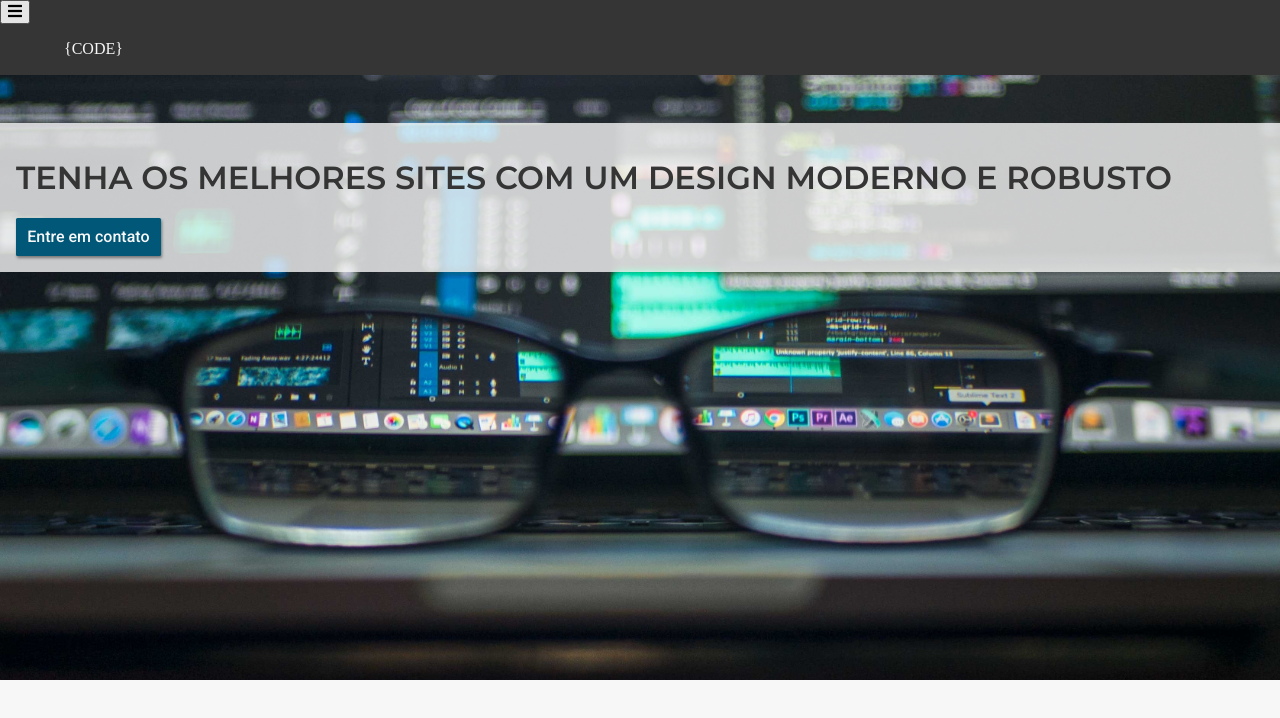
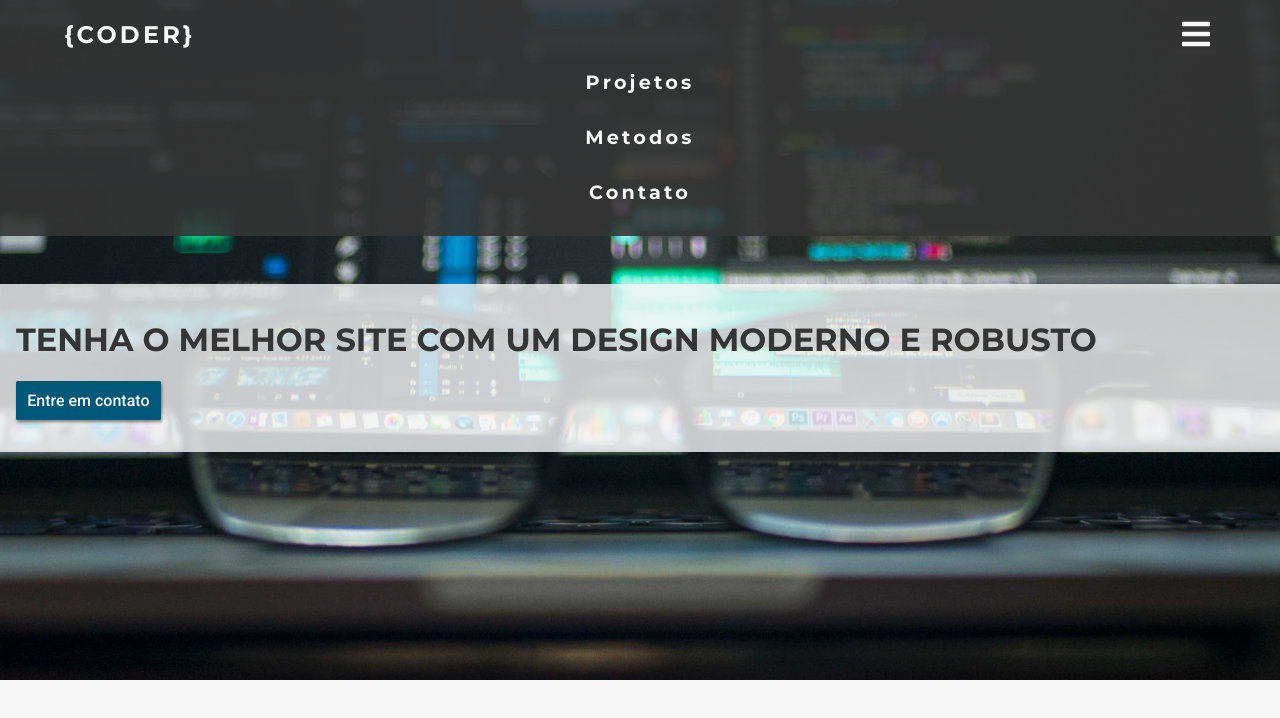
Before and after one commit to EsioFreitas/portfolio-2.0, a plain HTML site: page index.html in a window 1280 px wide. Drawn offline with Linux system fonts and the light colour scheme.

Commit message:
Add navbar

```diff
--- a/assets/css/index.css
+++ b/assets/css/index.css
@@ -1,13 +1,13 @@
-.header{
+.header {
     background-image: url('/assets/images/header.jpg');
     background-size: cover;
     background-position: bottom left;
     height: 85vh;
 }
 
-.header__navbar{
+.header__navbar {
     position: relative;
-    background-color: #353535;
+    transition: max-height .5s ease-in;
 }
 
 .header__navbar ul {
@@ -16,25 +16,53 @@
     list-style: none;
 }
 
+.header__text{
+    font-size: 1.5rem;
+    letter-spacing: .5rem;
+}
+
+.header__text, .header__nav a{
+    text-decoration: none;
+    letter-spacing: .2rem;
+    color: #f7f7f7;
+    display: block;
+    font-family: 'Montserrat', sans-serif;
+    font-weight: 700;
+}
+
 .header__nav a{
-    text-decoration: none;
-    color: #f7f7f7;
+    transition: 0.8s ease;
     padding: 1rem 0;
-    display: block;
     width: 100%;
-    transition: 0.8s ease;
-    transition: max-height 1s;
+    text-align: center;
+    font-size: 1.2rem;
+}
 
+.header__nav a:hover, .header__nav a:active {
+    color: #005778;
+}
+
+.header__nav-container {
+    background-color: rgb(53, 53, 53, .9);
+    padding: 1rem 0;
 }
 
 .header__content {
     background-color: rgba(247, 247, 247, 0.8);
     width: 50%;
     padding: 1rem;
+    padding-bottom: 2rem;
     width: 100%;
-    margin: 3rem 0;
+    margin-top: 3rem;
 }
 
-.header__content h1{
+.header__content h1 {
     text-transform: uppercase;
 }
+
+.header__btn {
+    border: none;
+    color: #f7f7f7;
+    background-color: rgb(53, 53, 53, .7);
+    font-size: 2rem;
+}
--- a/assets/css/main.css
+++ b/assets/css/main.css
@@ -1,7 +1,8 @@
 html, body {
     box-sizing: border-box;
     background-color: #f7f7f7;
-    overflow: hidden;
+    overflow-x: hidden;
+    line-height: 1.2;
 }
 
 p, .btn{
@@ -29,10 +30,21 @@ h1, h2, h3, p {
 
 .btn__primary{
     background-color: #005778;
+    transition: background-color .8s ease;
     color: #f7f7f7;
+}
+
+.btn__primary:hover{
+    background-color: #004763;
 }
 
 .container{
     width: 90%;
     margin: 0 auto;
 }
+
+.flex-row{
+    display: flex;
+    justify-content: space-between;
+    align-items: center;
+}
--- /dev/null
+++ b/assets/js/main.js
@@ -0,0 +1,8 @@
+(function(){
+
+    var menu = new Menu({
+        container: '.header__navbar',
+        toggleBtn: '.header__btn',
+        widthEnable: 1024
+    })
+})()
--- a/index.html
+++ b/index.html
@@ -8,29 +8,36 @@
     <link rel="stylesheet" href="https://use.fontawesome.com/releases/v5.2.0/css/all.css"
         integrity="sha384-hWVjflwFxL6sNzntih27bfxkr27PmbbK/iSvJ+a4+0owXq79v+lsFkW54bOGbiDQ" crossorigin="anonymous">
 
-    <link href="https://fonts.googleapis.com/css?family=Montserrat:400,500,600|Roboto:400,500" rel="stylesheet">
+    <link href="https://fonts.googleapis.com/css?family=Montserrat:400,500,600,700|Roboto:400,500" rel="stylesheet">
     <link rel="stylesheet" href="/assets/css/main.css">
     <link rel="stylesheet" href="/assets/css/normalize.css">
     <link rel="stylesheet" href="/assets/css/index.css">
-    <title>{CODE}</title>
+    <title>{CODER}</title>
 </head>
 
 <body>
     <header class="header">
-        <nav class="header__navbar">
-             <button class="main-header__btn"> <i class="fas fa-bars"></i> <span class="sr-only">Menu</span></button>
-            <ul>
-                <li class="header__nav container"><a href="#">{CODE}</a></li>
-                <!--  <li class="header__nav"><a href="#">Projetos</a></li>
+        <div class="header__nav-container">
+            <div class="flex-row container">
+                <a href="#" class="header__text">{CODER}</a>
+                <button class="header__btn"> <i class="fas fa-bars"></i> <span class="sr-only">Menu</span></button>
+            </div>
+
+            <nav class="header__navbar">
+                <ul>
+                    <li class="header__nav"><a href="#">Projetos</a></li>
                     <li class="header__nav"><a href="#">Metodos</a></li>
-                    <li class="header__nav"><a href="#">Contato</a></li> -->
-            </ul>
-        </nav>
+                    <li class="header__nav"><a href="#">Contato</a></li>
+                </ul>
+            </nav>
+        </div>
         <div class="header__content">
-            <h1>Tenha os melhores sites com um design moderno e robusto</h1>
+            <h1>Tenha o melhor site com um design moderno e robusto</h1>
             <div class="btn btn__primary">Entre em contato</div>
         </div>
     </header>
 </body>
+<script src="./assets/js/menu.js"></script>
+<script src="./assets/js/main.js"></script>
 
 </html>
```
Also changed, not shown: assets/images/bg.png (added).
